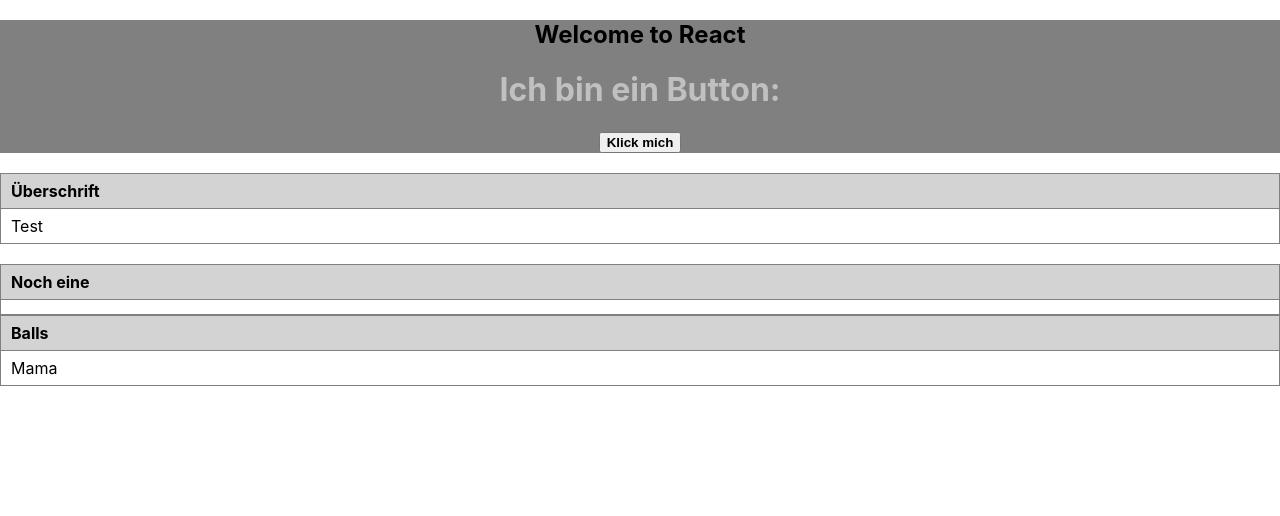
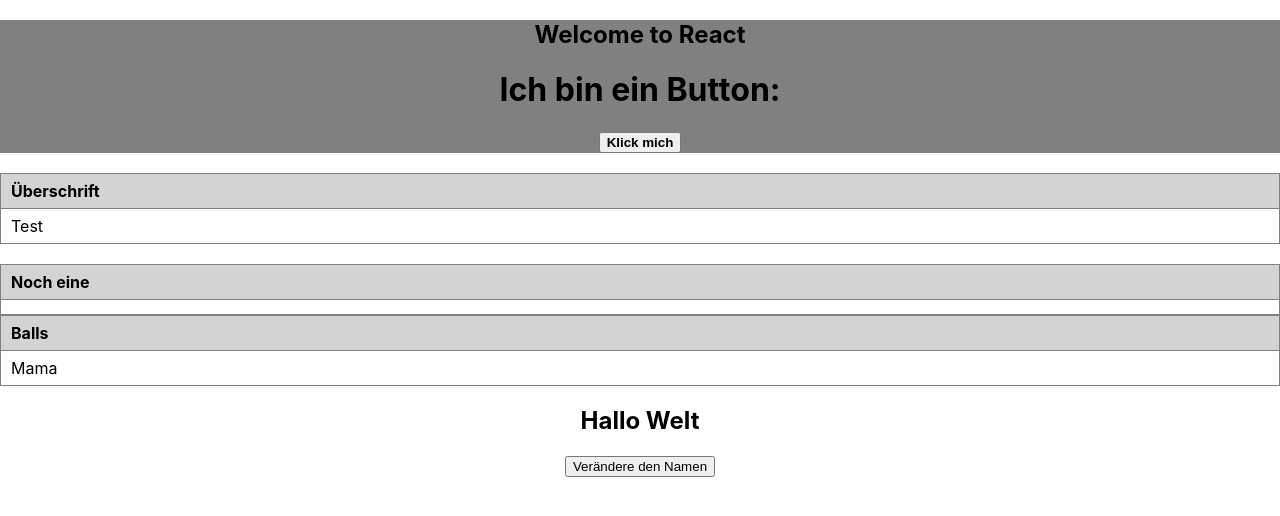
Before and after one commit to Kevin-Zagar/udemy-lesson, a React (Create React App) app: page / in a window 1280 px wide. Shown: the top 516 px of the page. Built offline with nearby package versions, Linux system fonts and the light colour scheme.

Commit message:
Added new State and new Button

```diff
--- a/src/App.js
+++ b/src/App.js
@@ -1,8 +1,7 @@
 import React, {Component} from 'react';
-
-import './App.css';
 import Button from "./Button_Component/Button.js";
 import Panel from "./Panel_Component/Panel.js";
+import './App.css';
 
 class App extends Component {
 
@@ -11,12 +10,19 @@ class App extends Component {
 
         this.state = {
             name: "Ligma",
-            content: "Joe"
+            content: "Joe",
+            changingTitle: "Welt"
         }
 
         setTimeout(() => {
             this.setState({name: "Balls", content: "Mama"})
         }, 3000);
+
+        this.changeName = this.changeName.bind(this);
+    }
+
+    changeName() {
+        this.setState({changingTitle: "Venus"})
     }
 
     render() {
@@ -30,9 +36,11 @@ class App extends Component {
                 <Panel title="Überschrift" content="Test"></Panel>
                 <br></br>
                 <Panel title="Noch eine">
-                    <Button label="Klick mich"></Button>
+                    <button label="Klick mich"></button>
                 </Panel>
                 <Panel title={this.state.name} content={this.state.content}></Panel>
+                <h2>Hallo {this.state.changingTitle}</h2>
+                <button onClick={this.changeName}>Verändere den Namen</button>
             </div>
         );
     }
--- a/src/Button_Component/Button.css
+++ b/src/Button_Component/Button.css
@@ -1,3 +1,3 @@
-.Button-heading {
+.button-heading {
     color: silver;
 }
```
